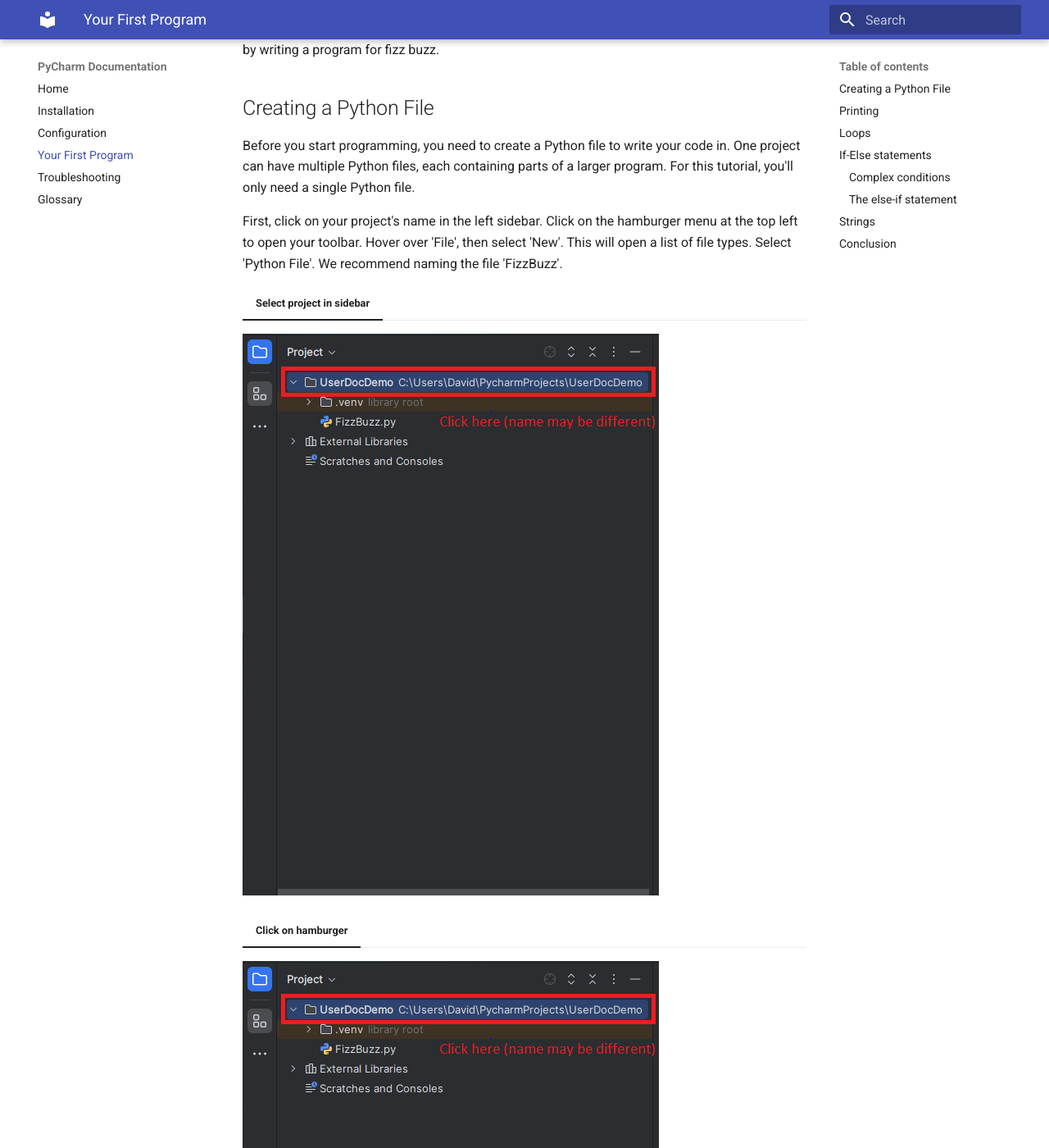
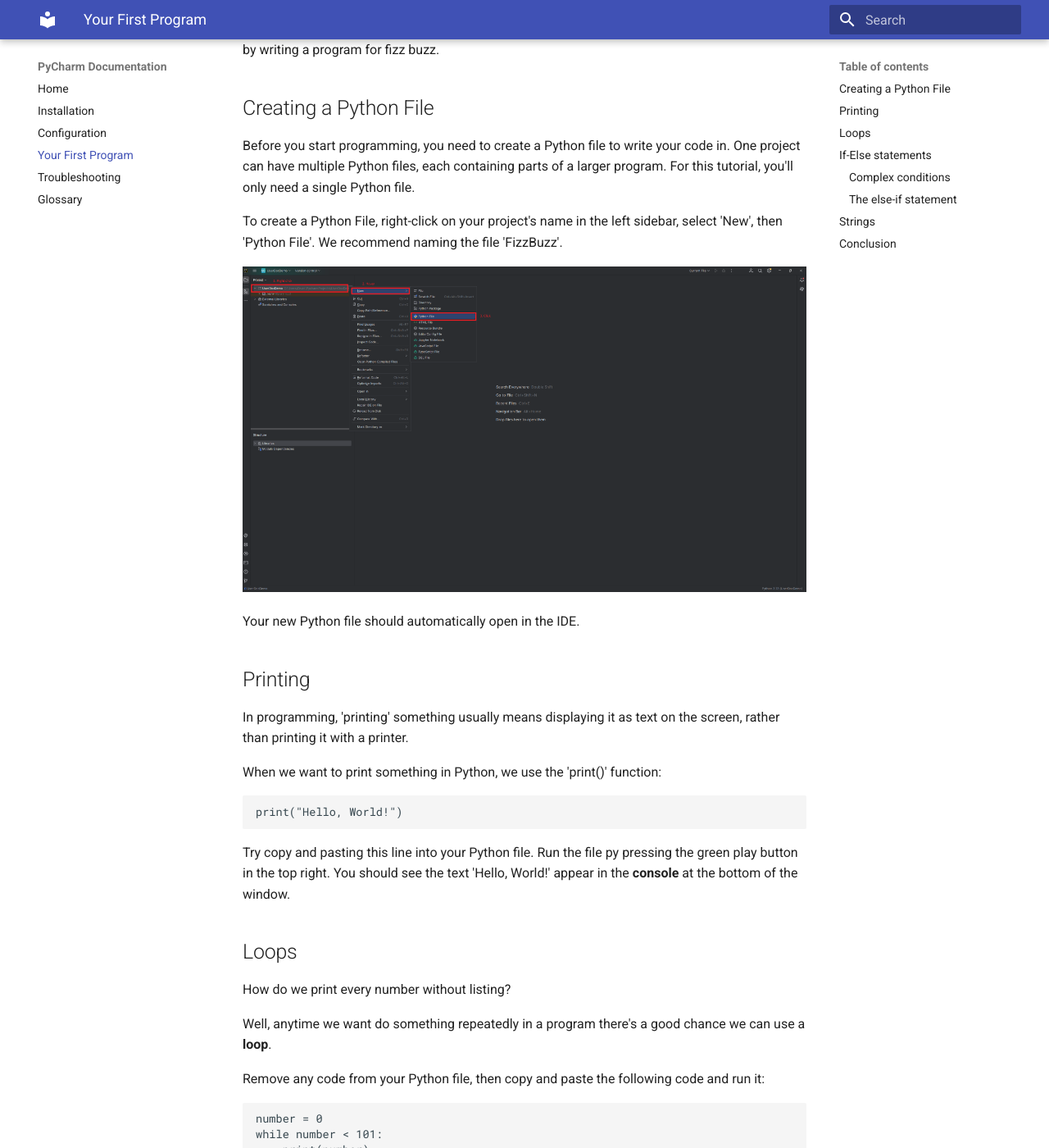
Before and after one commit to MicrowaveLinkAntenna/PyCharm-Documentation, an MkDocs documentation site: the page built from docs/first_program.md, in a window 1280 px wide and 1400 px high, scrolled down 410 px. Shown: the whole window at 82% size. Built offline with MkDocs 1.6.1 and Material for MkDocs 9.7.7, drawn with Linux system fonts in a browser that asks for light colours; some of the changed text lies outside the part shown.

Commit message:
Fix example image

```diff
--- a/docs/first_program.md
+++ b/docs/first_program.md
@@ -12,25 +12,9 @@ Writing a program which plays fizz buzz happens to be a well-known basic technic
 
 Before you start programming, you need to create a Python file to write your code in. One project can have multiple Python files, each containing parts of a larger program. For this tutorial, you'll only need a single Python file.
 
-First, click on your project's name in the left sidebar. Click on the hamburger menu at the top left to open your toolbar. Hover over 'File', then select 'New'. This will open a list of file types. Select 'Python File'. We recommend naming the file 'FizzBuzz'.
+To create a Python File, right-click on your project's name in the left sidebar, select 'New', then 'Python File'. We recommend naming the file 'FizzBuzz'.
 
-=== "Select project in sidebar"
-![Sidebar]
-=== "Click on hamburger"
-![Hamburger]
-=== "Click on new"
-![New file]
-=== "Select Python File"
-![Python file]
-=== "Enter a name"
-![Name]
-
-[Sidebar]: img/first_program/Project%20Root.PNG
-[Hamburger]: img/first_program/Project%20Root.PNG
-[New file]: img/first_program/Project%20Root.PNG
-[Python file]: img/first_program/Project%20Root.PNG
-[Name]: img/first_program/Project%20Root.PNG
-
+![](img/first_program/NewPythonFile.PNG)
 
 Your new Python file should automatically open in the IDE.
 
```
Also changed, not shown: docs/img/first_program/Capture.PNG (deleted), docs/img/first_program/Enter name.PNG (deleted), docs/img/first_program/Hamburger.PNG (deleted), docs/img/first_program/New file.PNG (deleted), docs/img/first_program/NewPythonFile.PNG (added), docs/img/first_program/Project Root.PNG (deleted).
